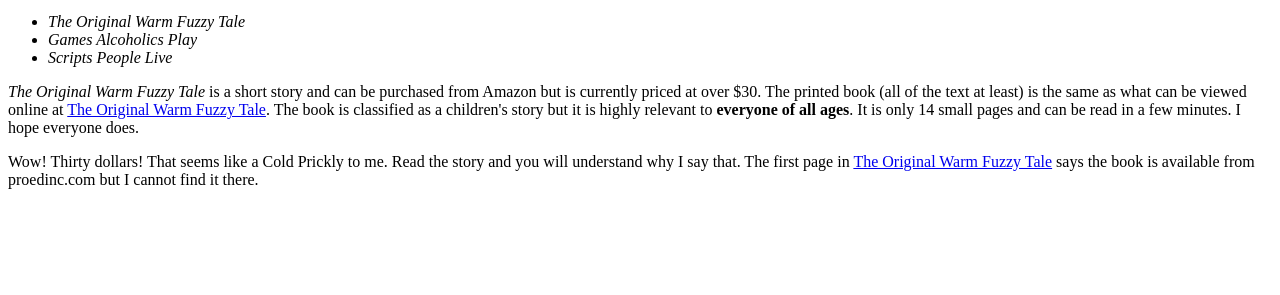
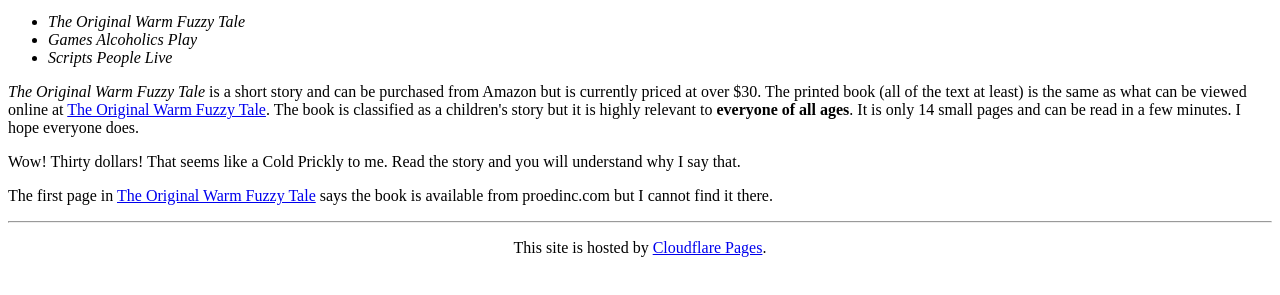
Before and after one commit to SamHobbsOrg/WarmFuzzies, a plain HTML site: page public/index.html in a window 1280 px wide. Shown: the part 101-396 px from the top of the page. Drawn offline with Linux system fonts and the light colour scheme.

Commit message:
Added footer

```diff
--- a/public/index.html
+++ b/public/index.html
@@ -5,6 +5,7 @@
 <title>Original Warm Fuzzies</title>
 <style type="text/css">
 h1 {text-align: center;}
+footer {text-align: center;}
 </style>
 </head>
 <body>
@@ -28,10 +29,17 @@ h1 {text-align: center;}
 	It is only 14 small pages and can be read in a few minutes.
 	I hope everyone does.</p>
 <p dir="ltr">Wow! Thirty dollars! That seems like a Cold Prickly to me.
-	Read the story and you will understand why I say that. The first page in
+	Read the story and you will understand why I say that.</p>
+<p>The first page in
 	<a href="http://democracy.mkolar.org/warmfuzzytale/warmfuzzy1.html">
 	The Original Warm Fuzzy Tale</a> says the book is available from
 	proedinc.com but I cannot find it there.</p>
 
+<hr>
+
+<footer>
+<p>This site is hosted by <a href="https://pages.cloudflare.com/">Cloudflare Pages</a>.</p>
+</footer>
+
 </body>
 </html>
```
